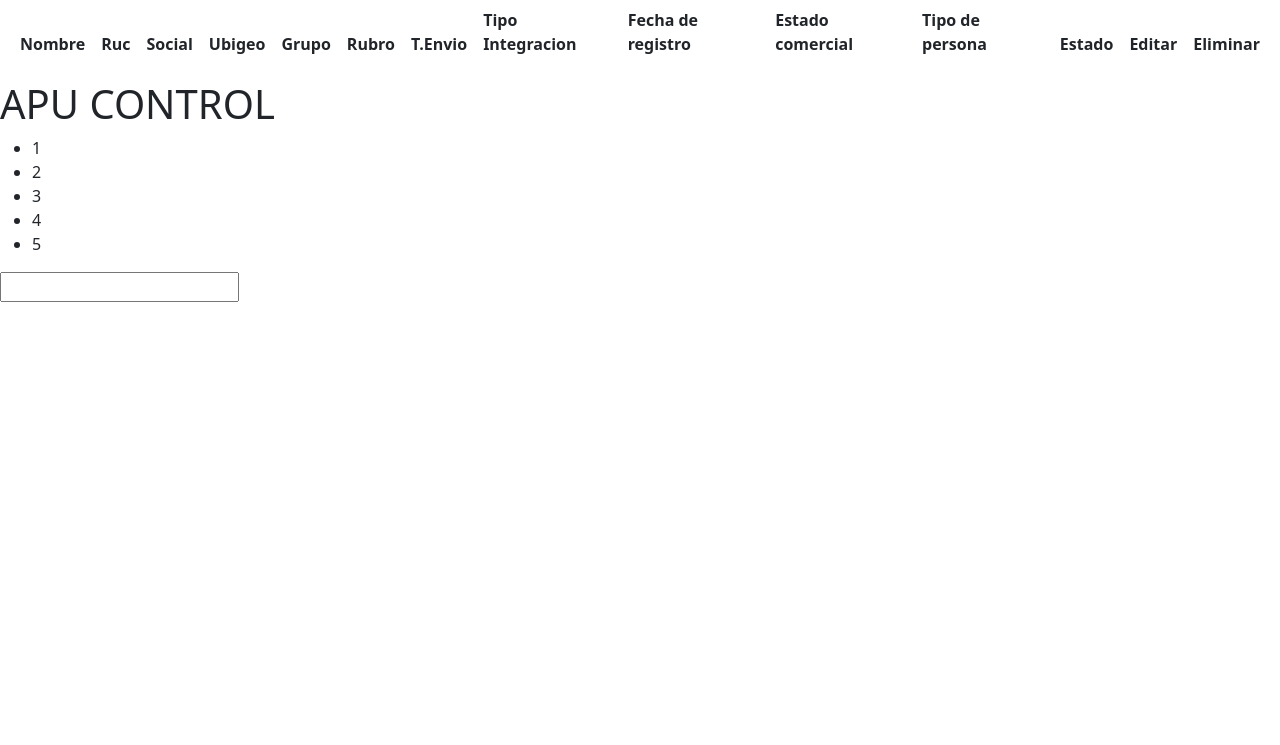
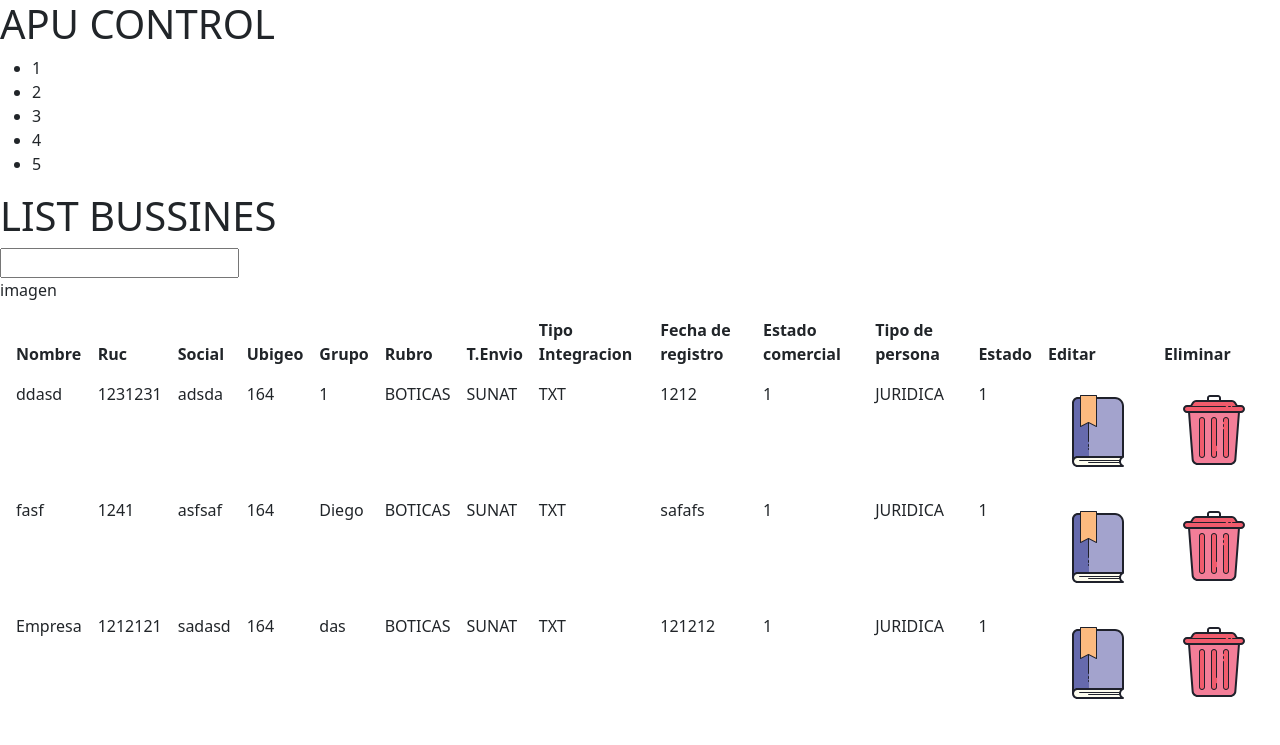
Before and after one commit to DiegoNY/apuControl, a PHP site: page /empresas.php in a window 1280 px wide. Shown: the top 745 px of the page. Run offline with PHP 8.4, Linux system fonts and the light colour scheme; data comes from the database, SQL or seed files in the repository; data that the repository does not hold is empty.

Commit message:
Cambios y logica creada

```diff
--- a/src/empresas.php
+++ b/src/empresas.php
@@ -10,10 +10,12 @@
     <link href="https://cdn.jsdelivr.net/npm/bootstrap@5.2.2/dist/css/bootstrap.min.css" rel="stylesheet" integrity="sha384-Zenh87qX5JnK2Jl0vWa8Ck2rdkQ2Bzep5IDxbcnCeuOxjzrPF/et3URy9Bv1WTRi" crossorigin="anonymous">
     <!-- JavaScript Bundle with Popper -->
     <script src="https://cdn.jsdelivr.net/npm/bootstrap@5.2.2/dist/js/bootstrap.bundle.min.js" integrity="sha384-OERcA2EqjJCMA+/3y+gxIOqMEjwtxJY7qPCqsdltbNJuaOe923+mo//f6V8Qbsw3" crossorigin="anonymous"></script>
-    <!--DataTable-->
-
+    <!-- DataTable -->
+    <script src="https://code.jquery.com/jquery-3.5.1.js"></script>
     <!-- Stylos -->
     <link rel="stylesheet" href="style/style-empresa.css">
+    <!-- TABS -->
+    <script src="https://code.jquery.com/ui/1.13.2/jquery-ui.js"></script>
     <!-- fonts-->
     <link rel="preconnect" href="https://fonts.googleapis.com">
     <link rel="preconnect" href="https://fonts.gstatic.com" crossorigin>
@@ -23,32 +25,7 @@
 </head>
 
 <body>
-    <div class="tabla-empresas inactive">
-        <div class="tablas-empresa table-responsive container-fluid">
-            <table id="tabla_empresasas" class="table  table-borderless table-hover" style="width:100%">
-                <thead>
-                    <tr>
-                        <th scope="col">Nombre</th>
-                        <th scope="col">Ruc</th>
-                        <th scope="col">Social</th>
-                        <th scope="col">Ubigeo</th>
-                        <th scope="col">Grupo</th>
-                        <th scope="col">Rubro</th>
-                        <th scope="col">T.Envio</th>
-                        <th scope="col">Tipo Integracion</th>
-                        <th scope="col">Fecha de registro</th>
-                        <th scope="col">Estado comercial</th>
-                        <th scope="col">Tipo de persona</th>
-                        <th scope="col">Estado</th>
-                        <th scope="col">Editar</th>
-                        <th scope="col">Eliminar</th>
-                    </tr>
-                </thead>
-                <tbody id="listado-empresas">
-                </tbody>
-            </table>
-        </div>
-    </div>
+
     <header>
         <h1>APU CONTROL</h1>
         <nav class="menu">
@@ -63,16 +40,46 @@
     </header>
     <main>
         <nav>
-            <h1></h1>
+            <h1>LIST BUSSINES</h1>
             <div>
                 <input type="text">
             </div>
             <div>
-                <img src="" alt="">
+                imagen <img src="" alt="">
             </div>
         </nav>
-        <div>
+        <div class="table">
+            <div class="header">
 
+            </div>
+            <div class="table">
+                <div class="tabla-empresas ">
+                    <div class="tablas-empresa table-responsive container-fluid">
+                        <table id="tabla_empresasas" class="table  table-borderless table-hover" style="width:100%">
+                            <thead>
+                                <tr>
+                                    <th scope="col">Nombre</th>
+                                    <th scope="col">Ruc</th>
+                                    <th scope="col">Social</th>
+                                    <th scope="col">Ubigeo</th>
+                                    <th scope="col">Grupo</th>
+                                    <th scope="col">Rubro</th>
+                                    <th scope="col">T.Envio</th>
+                                    <th scope="col">Tipo Integracion</th>
+                                    <th scope="col">Fecha de registro</th>
+                                    <th scope="col">Estado comercial</th>
+                                    <th scope="col">Tipo de persona</th>
+                                    <th scope="col">Estado</th>
+                                    <th scope="col">Editar</th>
+                                    <th scope="col">Eliminar</th>
+                                </tr>
+                            </thead>
+                            <tbody id="listado-empresas">
+                            </tbody>
+                        </table>
+                    </div>
+                </div>
+            </div>
         </div>
     </main>
 
--- a/src/index.php
+++ b/src/index.php
@@ -14,12 +14,14 @@ $fecha = date('d/m/y');
     <link href="https://cdn.jsdelivr.net/npm/bootstrap@5.2.2/dist/css/bootstrap.min.css" rel="stylesheet" integrity="sha384-Zenh87qX5JnK2Jl0vWa8Ck2rdkQ2Bzep5IDxbcnCeuOxjzrPF/et3URy9Bv1WTRi" crossorigin="anonymous">
     <!-- JavaScript Bundle with Popper -->
     <script src="https://cdn.jsdelivr.net/npm/bootstrap@5.2.2/dist/js/bootstrap.bundle.min.js" integrity="sha384-OERcA2EqjJCMA+/3y+gxIOqMEjwtxJY7qPCqsdltbNJuaOe923+mo//f6V8Qbsw3" crossorigin="anonymous"></script>
-
+    <!-- DataTable -->
+    <script src="https://code.jquery.com/jquery-3.5.1.js"></script>
+    <script src="https://cdn.datatables.net/1.12.1/js/jquery.dataTables.min.js"></script>
+    <link rel="stylesheet" href="https://cdn.datatables.net/1.12.1/css/jquery.dataTables.min.css">
     <!-- Stylos -->
     <link rel="stylesheet" href="style/style.css">
     <!---TABS LINKS -->
     <link rel="stylesheet" href="//code.jquery.com/ui/1.13.2/themes/base/jquery-ui.css">
-    <script src="https://code.jquery.com/jquery-3.6.0.js"></script>
 
     <link href="https://cdn.jsdelivr.net/npm/bootstrap@5.2.2/dist/css/bootstrap.min.css" rel="stylesheet" integrity="sha384-Zenh87qX5JnK2Jl0vWa8Ck2rdkQ2Bzep5IDxbcnCeuOxjzrPF/et3URy9Bv1WTRi" crossorigin="anonymous">
     <!-- JavaScript Bundle with Popper -->
--- a/src/js/main.js
+++ b/src/js/main.js
@@ -135,6 +135,7 @@ function MostrarEmpresas() {
     success: function (response) {
       let empresas = JSON.parse(response);
       let template = "";
+      console.log(empresas);
       empresas.forEach((empresas) => {
         template += `
         <tr id-empresa="${empresas.id}">
@@ -151,7 +152,7 @@ function MostrarEmpresas() {
           <td scope="row" >${empresas.tipo_persona}</td>
           <td scope="row" >${empresas.estado}</td>
 
-          <td><i class="btn-edit-empresa"><img src="img/icons8-bookmark.svg" class="img-table text-center" alt=""></i></td>
+          <td><a href="index.php?${empresas.id}&&${empresas.nombre}&&${empresas.ruc}"><i class="btn-edit-empresa"><img src="img/icons8-bookmark.svg" class="img-table text-center" alt=""></i></a></td>
 
           <td><i class="btn-delete-empresa"><img src="img/icons8-delete.svg" class="img-table text-center" alt=""></i></td>
 
@@ -164,6 +165,7 @@ function MostrarEmpresas() {
   });
 }
 
+console.log(editar);
 /*
  *
  *  Elimina a las empresas ingresando a travez del  dom al atributo id
@@ -572,15 +574,16 @@ function mensajes(response, mensaje, error) {
 
 //dataTable
 
-dataTables('#tabla_empresasas');
+// dataTables('#tabla_empresasas');
 
-// dataTables('#tabla-grupos');
-// dataTables('#tabla_sucursals');
-// dataTables('#tabla_contactoss');
-// dataTables('#tabla_accesos');
+// // dataTables('#tabla-grupos');
+// // dataTables('#tabla_sucursals');
+// // dataTables('#tabla_contactoss');
+// // dataTables('#tabla_accesos');
 
-function dataTables(id) {
-  $(document).ready(function () {
-    $(id).DataTable();
-  });
-}
+// function dataTables(id) {
+//   $(document).ready(function () {
+//     $(id).DataTable();
+//   });
+
+// }
```
